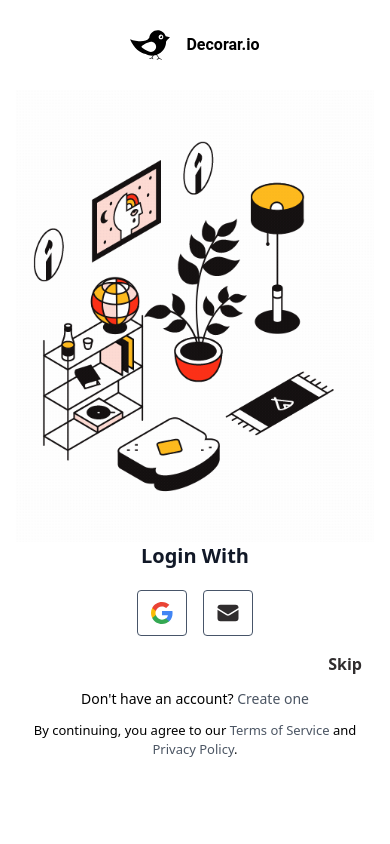
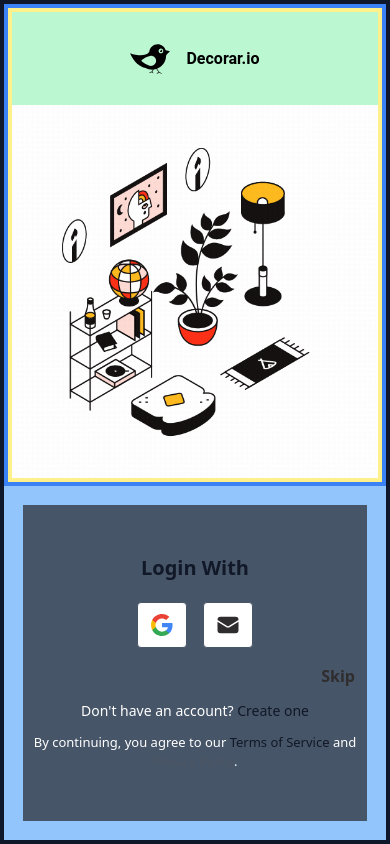
Before and after one commit to DiegoXR/decorar, a SvelteKit app: page / in a window 390 px wide. Built offline with nearby package versions, Linux system fonts and the light colour scheme.

Commit message:
Responsive Layout fix for Intro Page

```diff
--- a/src/routes/+page.svelte
+++ b/src/routes/+page.svelte
@@ -10,7 +10,7 @@
   }
 </script>
 
-<div class="container h-[90vh] flex flex-col px-4">
+<!-- <div class="container h-[90vh] w-full flex flex-col px-4 bg-blue-400">
   <div class="bg-red-400 flex-grow">
     <div class="bg-blue-300 container h-full flex flex-col">
       <div class="bg-white h-1/6 flex items-center justify-center">
@@ -28,7 +28,6 @@
         class="delay-50 mx-2 mb-2 flex items-center justify-center space-x-2 rounded border border-slate-600 bg-white px-3 py-2.5 transition ease-in-out hover:bg-gray-100 focus:outline-none focus:ring-2 focus:ring-gray-600 focus:ring-opacity-50 focus:ring-offset-2"
       >
         <img src="GoogleLogo.svg" alt="googleLogo" class="h-6 w-6" />
-        <!-- <span class=" font-medium text-gray-700">Continue with Google</span> -->
       </button>
       <button
         class="delay-50 mx-2 mb-2 flex items-center justify-center space-x-2 rounded border border-slate-600 bg-white px-3 py-2.5 transition ease-in-out hover:bg-gray-100 focus:outline-none focus:ring-2 focus:ring-gray-600 focus:ring-opacity-50 focus:ring-offset-2"
@@ -38,7 +37,6 @@
       </button>
     </div>
 
-    <!-- <span class="mb-2 text-gray-900">or</span> -->
     {#if isVisible}
       <LoginForm />
     {/if}
@@ -61,7 +59,67 @@
       and <a href="/privacy" class="text-gray-600">Privacy Policy</a>.
     </p>
   </div>
-  <!-- <div class = "h-[11vh] bg-slate-600"></div> -->
+</div> -->
+
+<div
+  class="parentContainer w-screen h-screen bg-slate-900 flex flex-col md:flex-row p-1"
+>
+  <!-- BRAND SECTION -->
+  <div class=" flex-[6] bg-blue-500 text-white h-full p-1">
+    <div class="flex flex-col bg-yellow-200 items-center justify-center h-full p-1">
+      <!-- BRAND SECTION - HEADER -->
+      <div class="bg-green-200 items-center justify-center h-1/5 w-full p-1 flex flex-row">
+        <img src="/CompanyLogo.svg" alt="CompanyLogo" class="mx-2 h-10 w-10" />
+        <p class="mx-2 font-bold text-black font-roboto">Decorar.io</p>
+      </div>
+       <!-- BRAND SECTION - IMG -->
+      <div class=" bg-custom bg-orange-300 h-4/5 w-full">
+      </div>
+
+    </div>
+
+  </div>
+
+  <!-- LOGIN SECTION -->
+  <div class="flex-[4] bg-blue-300 text-white h-full p-[5%]">
+    <div class="flex flex-col items-center justify-center bg-slate-600 w-full h-full">
+      <h2 class="mb-5 text-xl font-bold text-gray-900">Login With</h2>
+      <div class="flex flex-row">
+        <button
+          class="delay-50 mx-2 mb-2 flex items-center justify-center space-x-2 rounded border border-slate-600 bg-white px-3 py-2.5 transition ease-in-out hover:bg-gray-100 focus:outline-none focus:ring-2 focus:ring-gray-600 focus:ring-opacity-50 focus:ring-offset-2"
+        >
+          <img src="GoogleLogo.svg" alt="googleLogo" class="h-6 w-6" />
+        </button>
+        <button
+          class="delay-50 mx-2 mb-2 flex items-center justify-center space-x-2 rounded border border-slate-600 bg-white px-3 py-2.5 transition ease-in-out hover:bg-gray-100 focus:outline-none focus:ring-2 focus:ring-gray-600 focus:ring-opacity-50 focus:ring-offset-2"
+          on:click={() => (isVisible = !isVisible)}
+        >
+          <EmailIcon></EmailIcon>
+        </button>
+      </div>
+
+      {#if isVisible}
+      <LoginForm />
+      {/if}
+
+      <div class="w-full mt-2 flex justify-end">
+        <button class="text-primary font-bold mx-3" on:click={navigateToPage}
+          >Skip</button
+        >
+      </div>
+      <p class=" mt-3 text-center text-[14px]">
+        Don&#x27;t have an account?
+        <a href="/signup" class="text-gray-900">Create one</a>
+      </p>
+
+      <p class="mt-3 text-center text-[13px]">
+        By continuing, you agree to our <a href="/terms" class="text-gray-900"
+          >Terms of Service</a
+        >
+        and <a href="/privacy" class="text-gray-600">Privacy Policy</a>.
+      </p>
+    </div>
+  </div>
 </div>
 
 <!-- YourComponent.svelte -->
@@ -71,6 +129,6 @@
     background-image: url("/LivingRoomIntro.gif");
     background-size: cover; /* Cover the entire screen */
     background-position: center; /* Center the image */
-    background-repeat: no-repeat; /* Prevent the image from repeating */
+    background-repeat: no-repeat;
   }
 </style>
--- a/src/routes/MainNavigation/+layout.svelte
+++ b/src/routes/MainNavigation/+layout.svelte
@@ -25,9 +25,10 @@
 
  <div class="h-[100vh] w-full bg-black">
 
+    <!-- SPACER BEHIND HEADER AND NAV BAR  -->
    <div class="w-full h-[20vh] bg-slate-600">
    </div >
-
+    <!-- SLOT FOR OTHER PAGES  -->
    <div class="w-full h-[80vh]">
     <slot />
    </div>
--- a/tailwind.config.js
+++ b/tailwind.config.js
@@ -13,6 +13,14 @@ export default {
         'dynamic': 'var(--dynamic-height)',
       },
     },
+    screens: {
+      'xs': '390px', // Custom breakpoint for iPhones and similar devices
+      'sm': '640px',
+      'md': '768px',
+      'lg': '1024px',
+      'xl': '1280px',
+      '2xl': '1536px',
+    },
     //If you’d like to completely delete the default color palette and replace it with your own custom colors, add your colors directly under the theme.colors
     /* colors: {
       primaryText: '#2563eb',   // Replace with your primary color
```
